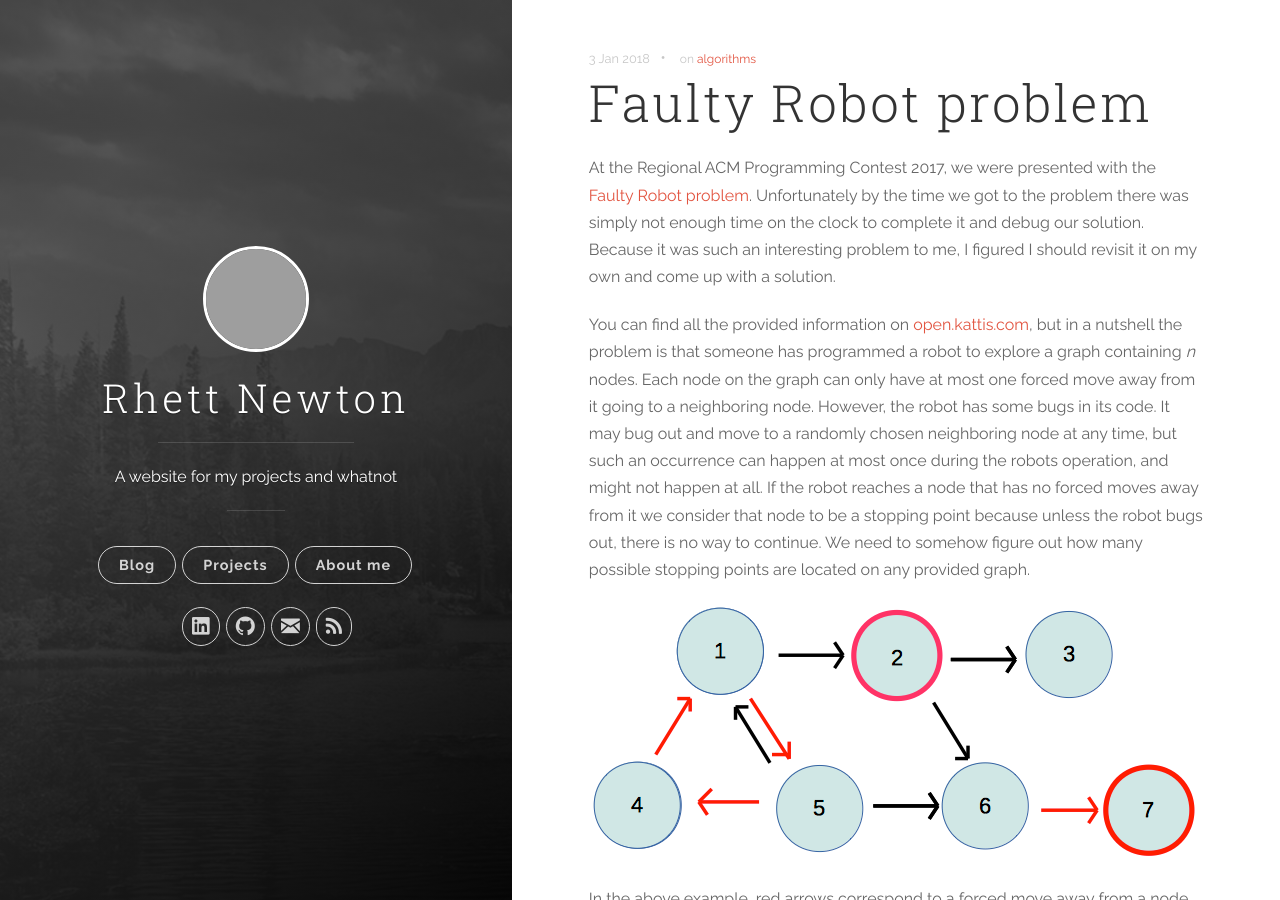
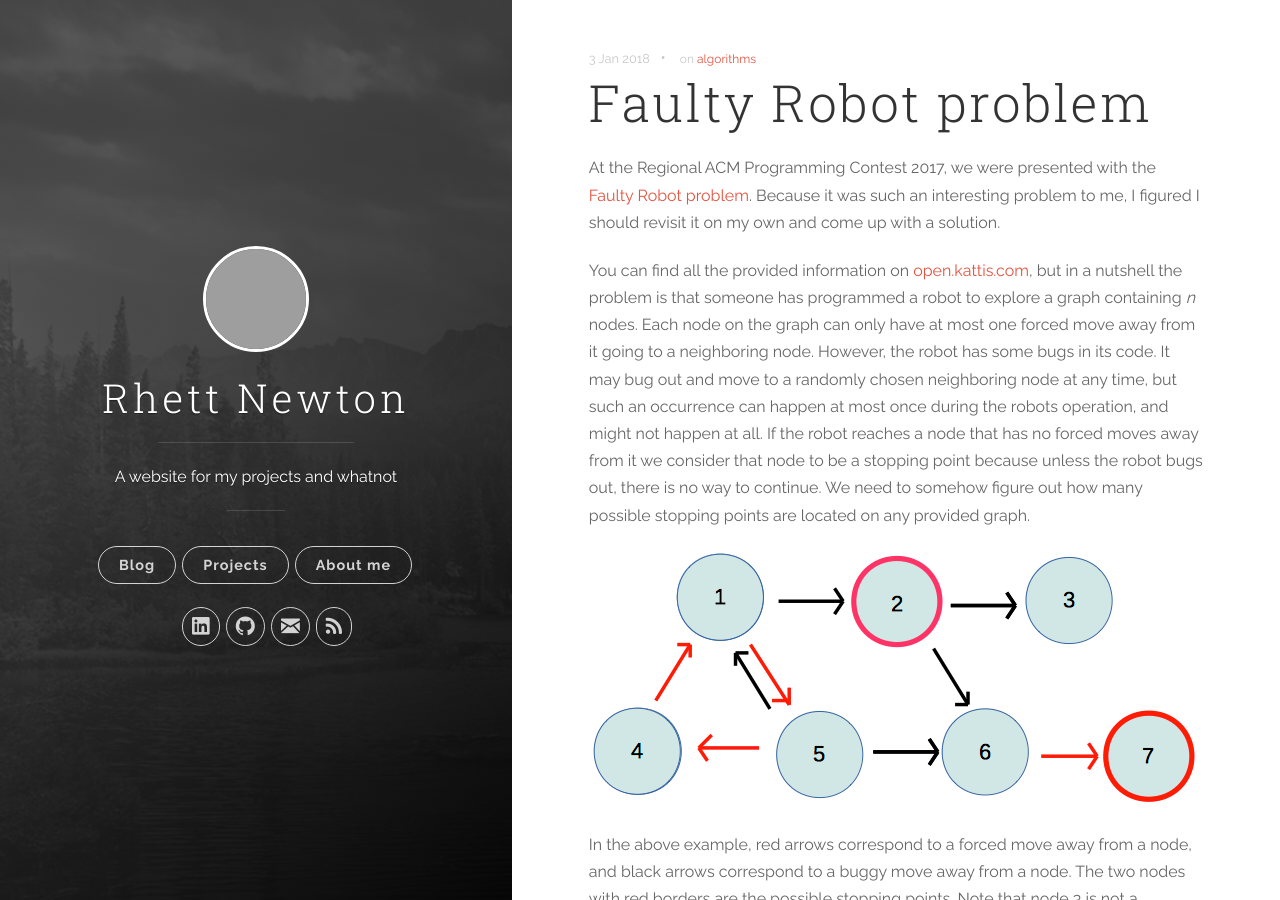
Before and after one commit to rnewton5/rnewton5.github.io, a Jekyll site: the page built from _posts/2018-01-03-faulty-robot-problem.markdown, in a window 1280 px wide and 900 px high, cut to the strip 0-900 px from the top of the window. Built offline with Jekyll 4.4.1, drawn with Linux system fonts in a browser that asks for light colours; nearby versions of some CDN libraries; grey boxes are pictures that could not be loaded.

Commit message:
Update intro

```diff
--- a/_posts/2018-01-03-faulty-robot-problem.markdown
+++ b/_posts/2018-01-03-faulty-robot-problem.markdown
@@ -4,7 +4,7 @@ date:   2018-01-03 12:27:42
 categories: [algorithms]
 tags: [algorithms]
 ---
-At the Regional ACM Programming Contest 2017, we were presented with the [Faulty Robot problem](https://open.kattis.com/problems/faultyrobot). Unfortunately by the time we got to the problem there was simply not enough time on the clock to complete it and debug our solution. Because it was such an interesting problem to me, I figured I should revisit it on my own and come up with a solution.
+At the Regional ACM Programming Contest 2017, we were presented with the [Faulty Robot problem](https://open.kattis.com/problems/faultyrobot). Because it was such an interesting problem to me, I figured I should revisit it on my own and come up with a solution.
 
 You can find all the provided information on [open.kattis.com](https://open.kattis.com/problems/faultyrobot), but in a nutshell the problem is that someone has programmed a robot to explore a graph containing *n* nodes. Each node on the graph can only have at most one forced move away from it going to a neighboring node. However, the robot has some bugs in its code. It may bug out and move to a randomly chosen neighboring node at any time, but such an occurrence can happen at most once during the robots operation, and might not happen at all. If the robot reaches a node that has no forced moves away from it we consider that node to be a stopping point because unless the robot bugs out, there is no way to continue. We need to somehow figure out how many possible stopping points are located on any provided graph.
 
```
